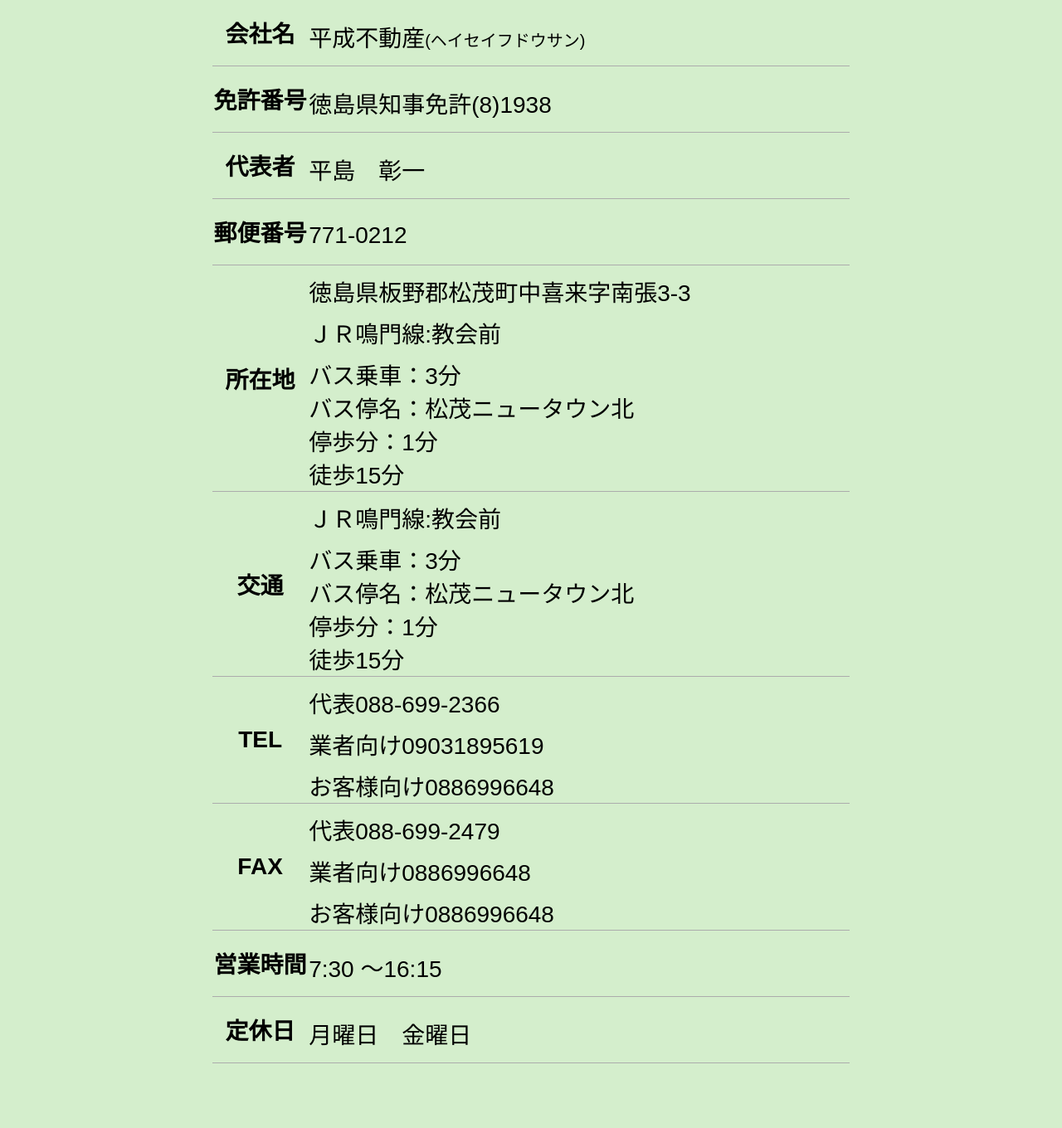
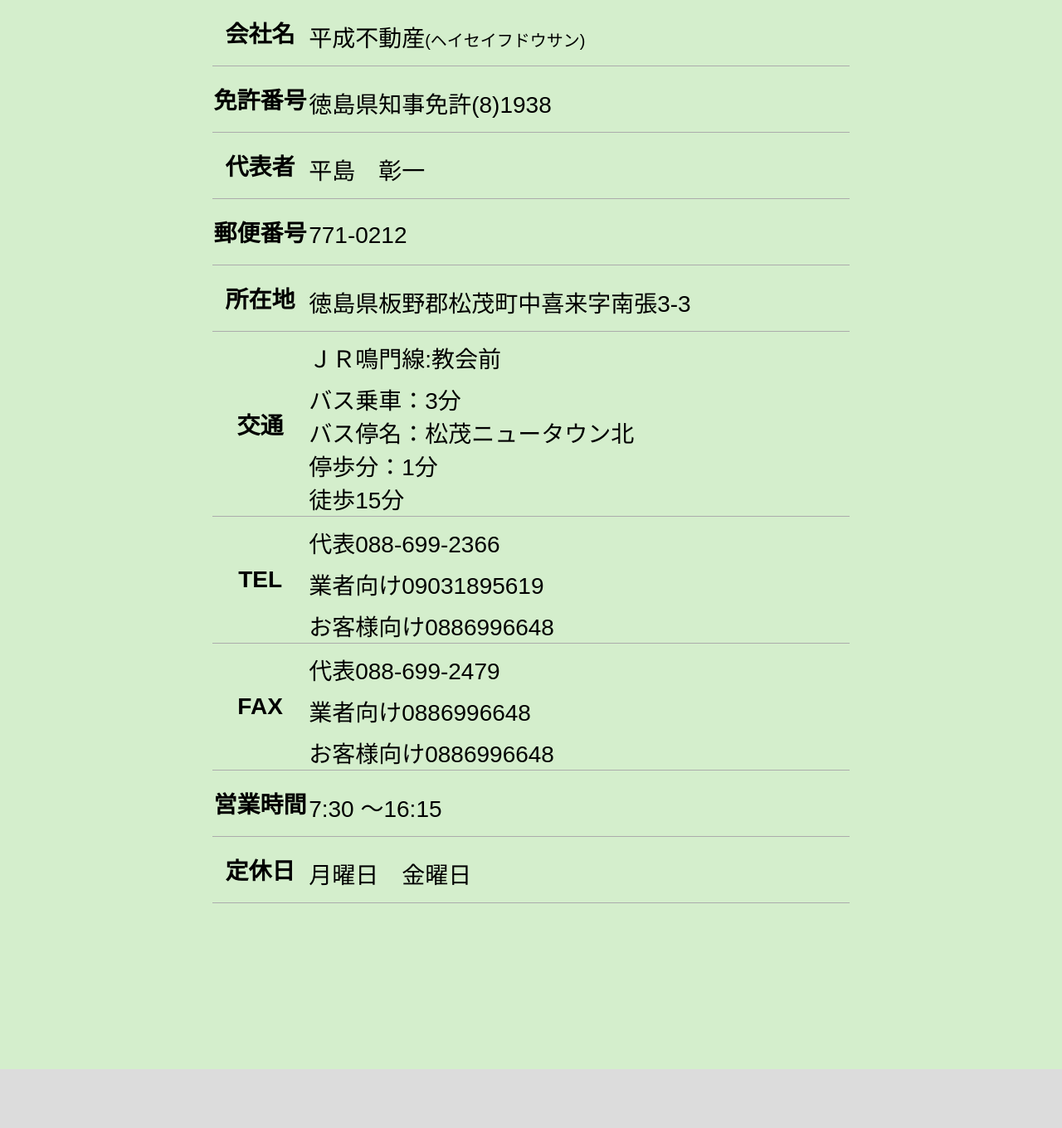
Before and after one commit to hirajima/heisei_f, a PHP site: page /company/index.php in a window 1280 px wide; the page is wider, and only the part inside the window is pictured. Shown: the part 446-1806 px from the top of that part at 83% size. Run offline with PHP 8.4, Linux system fonts and the light colour scheme.

Commit message:
kaishapc_test

```diff
--- a/company/index.php
+++ b/company/index.php
@@ -35,10 +35,6 @@ require_once '../common/_header.php';
                           <th>所在地</th>
                           <td>
                               <div id="comp_adr2">徳島県板野郡松茂町中喜来字南張3-3</div>
-                              <div><span id="comp_rosen">ＪＲ鳴門線</span>:<span id="comp_station">教会前</span></div>
-                              <div>
-                                  <div>バス乗車：<span id="bus_time">3</span>分</div><div>バス停名：<span id="bus_stop">松茂ニュータウン北</span></div><div>停歩分：<span id="from_bus">1</span>分</div><div>徒歩<span id="walk">15</span>分</div>
-                              </div>
                           </td>
                       </tr>
                       <tr>
```
